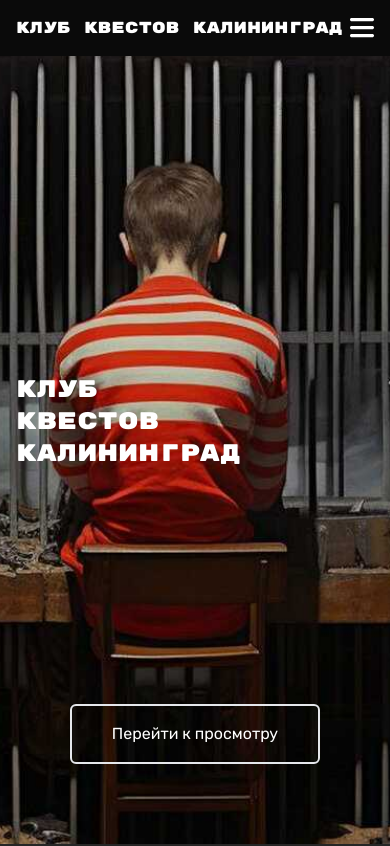
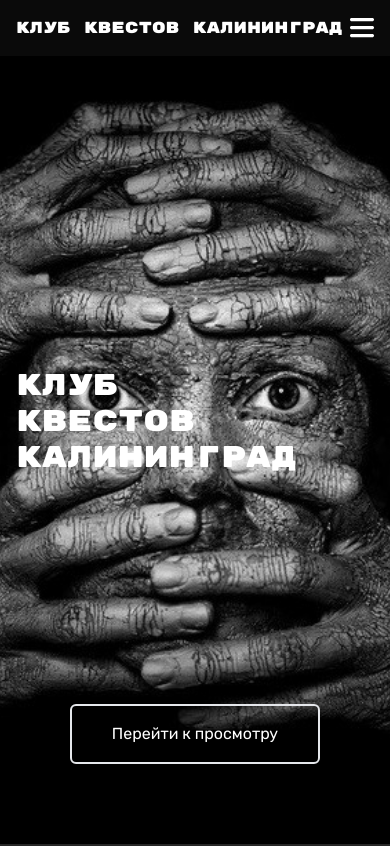
Before and after one commit to helgasurojakova/horror-quest, a Next.js app: page / in a window 390 px wide. Shown: the top 846 px of the page. Built offline with nearby package versions, Linux system fonts and the light colour scheme.

Commit message:
fix(main page): added new hero

```diff
--- a/src/app/page.tsx
+++ b/src/app/page.tsx
@@ -23,7 +23,7 @@ export default function Home() {
     <main>
       <section className="bg-hero-pattern h-screen bg-center bg-no-repeat bg-cover flex flex-col justify-center items-center px-4 xl:px-60 lg:px-40 md:px-20 sm:px-4">
         <h1
-          className={`${rubikMono.className} w-full text-2xl 2xl:text-6xl md:text-4xl sm:text-4xl`}
+          className={`${rubikMono.className} w-full text-3xl 2xl:text-6xl md:text-4xl sm:text-4xl`}
         >
           КЛУБ
           <br />
--- a/tailwind.config.ts
+++ b/tailwind.config.ts
@@ -12,7 +12,7 @@ const config: Config = {
         'main-red': '#fe0000',
       },
       backgroundImage: {
-        'hero-pattern': 'url(/collector.jpg)',
+        'hero-pattern': 'url(/hero.jpg)',
       },
     },
   },
```
Also changed, not shown: public/hero.jpg (added).
